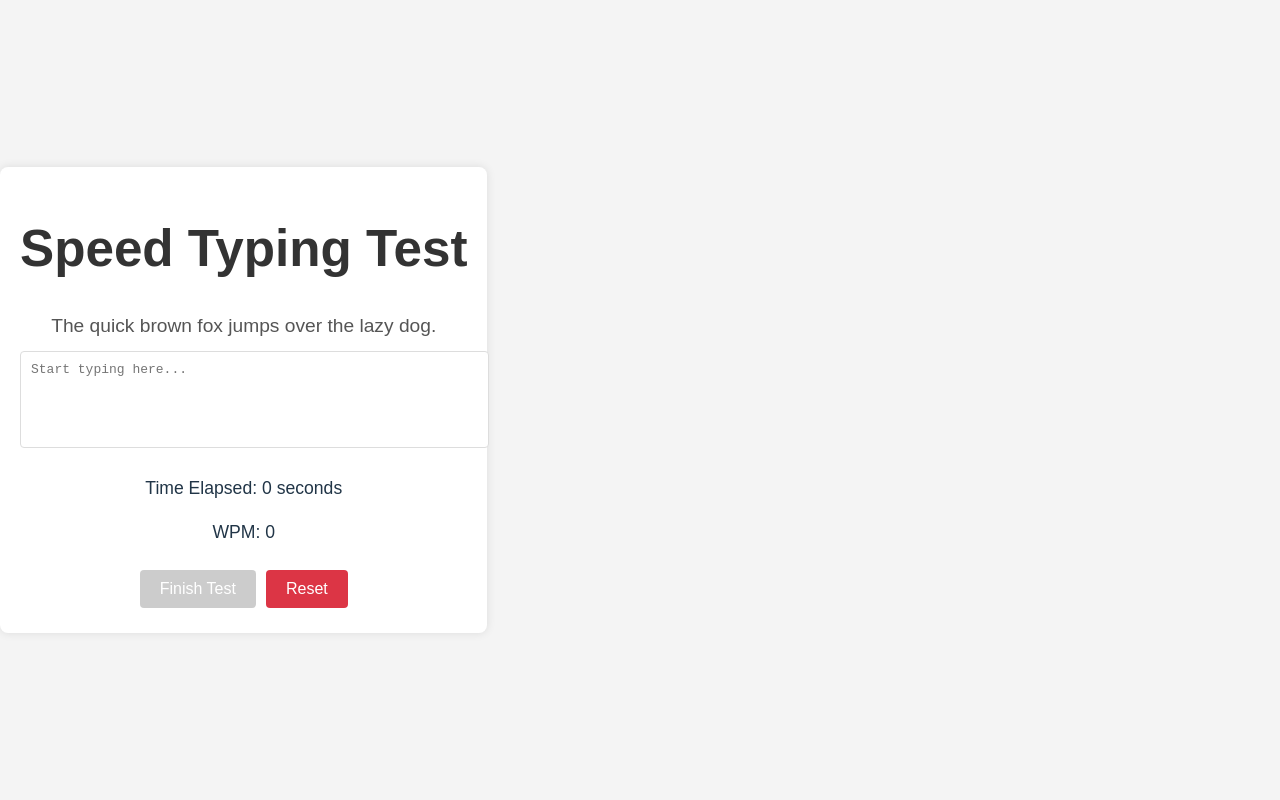
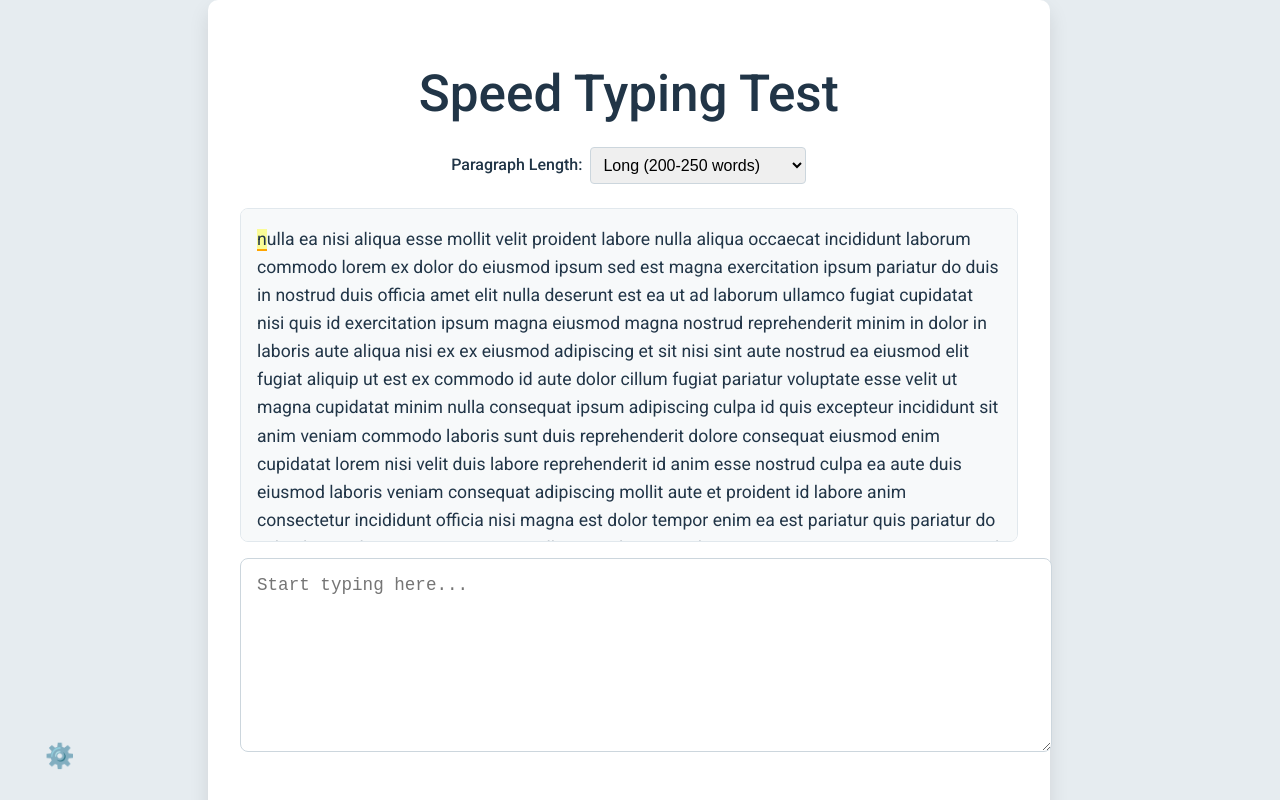
Before and after one commit to veerxyz/speedtesttypingproject, a React (Vite) app in the folder typing-test-app/: page / in a window 1280 px wide. Shown: the top 800 px of the page. Built offline with nearby package versions, Linux system fonts and the light colour scheme.

Commit message:
basics implemented: 3 types of paras added, and dark mode with settings button added.
next, seo implementation in code if possible, and maybe background change to dark as well..

```diff
--- a/typing-test-app/src/App.css
+++ b/typing-test-app/src/App.css
@@ -1,67 +1,189 @@
+/* Import a modern font */
+@import url('https://fonts.googleapis.com/css2?family=Roboto:wght@400;500&display=swap');
+
 body {
   margin: 0;
-  font-family: Arial, sans-serif;
-  background-color: #f4f4f4;
+  font-family: 'Roboto', sans-serif;
+  background: #e6ecf0;
+  display: flex;
+  justify-content: center;
+  align-items: center;
+  min-height: 100vh;
 }
 
 .container {
-  max-width: 700px;
-  margin: 50px auto;
-  padding: 20px;
+  position: relative;
+  width: 90%;
+  max-width: 800px;
+  padding: 2rem;
   background-color: #fff;
-  border-radius: 8px;
-  box-shadow: 0 0 10px rgba(0, 0, 0, 0.1);
+  border-radius: 10px;
+  box-shadow: 0 10px 20px rgba(0,0,0,0.1);
   text-align: center;
 }
 
+/* Dark mode styles for container and text */
+.container.dark-mode {
+  background-color: #2c2c2c;
+  color: #f1f1f1;
+}
+
+.container.dark-mode .prompt-text {
+  background: #3c3c3c;
+  border-color: #555;
+}
+
+.container.dark-mode textarea {
+  background: #3c3c3c;
+  color: #f1f1f1;
+  border-color: #555;
+}
+
 h1 {
-  color: #333;
+  color: inherit;
+  margin-bottom: 1.5rem;
+}
+
+.settings {
+  margin-bottom: 1.5rem;
+  display: flex;
+  justify-content: center;
+  align-items: center;
+  gap: 0.5rem;
+}
+
+.settings label {
+  font-weight: 500;
+}
+
+.settings select {
+  padding: 0.5rem;
+  font-size: 1rem;
+  border: 1px solid #ccd6dd;
+  border-radius: 4px;
 }
 
 .test-box {
-  margin: 20px 0;
+  margin-bottom: 2rem;
 }
 
 .prompt-text {
-  font-size: 1.2em;
-  margin-bottom: 10px;
-  color: #555;
+  background: #f7f9fa;
+  padding: 1rem;
+  border: 1px solid #e1e8ed;
+  border-radius: 8px;
+  font-size: 1.1rem;
+  line-height: 1.6;
+  text-align: left;
+  max-height: 300px;
+  overflow-y: auto;
+  margin-bottom: 1rem;
+}
+
+.prompt-text span.correct {
+  color: blue;
+}
+
+.prompt-text span.incorrect {
+  color: red;
+}
+
+.prompt-text span.current {
+  background: rgba(255, 255, 0, 0.4);
+  border-bottom: 2px solid orange;
 }
 
 textarea {
   width: 100%;
-  padding: 10px;
-  font-size: 1em;
-  border: 1px solid #ddd;
-  border-radius: 4px;
-  resize: none;
+  padding: 1rem;
+  font-size: 1.1rem;
+  border: 1px solid #ccd6dd;
+  border-radius: 8px;
+  resize: vertical;
 }
 
 .stats {
-  margin: 20px 0;
-  font-size: 1.1em;
+  display: flex;
+  justify-content: space-around;
+  margin: 1rem 0;
+  font-size: 1.2rem;
+}
+
+.buttons {
+  display: flex;
+  justify-content: center;
+  gap: 1rem;
 }
 
 .buttons button {
-  margin: 5px;
-  padding: 10px 20px;
-  font-size: 1em;
+  padding: 0.8rem 2rem;
+  font-size: 1rem;
   border: none;
-  border-radius: 4px;
+  border-radius: 8px;
   cursor: pointer;
+  transition: background 0.3s ease;
 }
 
 .buttons button:first-of-type {
   background-color: #28a745;
-  color: white;
+  color: #fff;
 }
 
 .buttons button:last-of-type {
-  background-color: #dc3545;
-  color: white;
+  background-color: #e74c3c;
+  color: #fff;
+}
+
+.buttons button:hover:not(:disabled) {
+  opacity: 0.9;
 }
 
 .buttons button:disabled {
-  background-color: #ccc;
+  background: #ccc;
   cursor: not-allowed;
 }
+
+.footer {
+  margin-top: 2rem;
+  text-align: center;
+  font-size: 0.9rem;
+}
+
+.footer a {
+  color: #3498db;
+  text-decoration: none;
+}
+
+.footer a:hover {
+  text-decoration: underline;
+}
+
+/* Settings toggle button and panel */
+.settings-toggle {
+  position: fixed;
+  bottom: 1rem;
+  left: 1rem;
+}
+
+.gear-button {
+  background: transparent;
+  border: none;
+  font-size: 1.5rem;
+  cursor: pointer;
+}
+
+.settings-panel {
+  margin-top: 0.5rem;
+  padding: 0.5rem;
+  background: #fff;
+  border: 1px solid #ccd6dd;
+  border-radius: 4px;
+  text-align: left;
+  font-size: 0.9rem;
+}
+
+.container.dark-mode .settings-panel {
+  background: #3c3c3c;
+  border-color: #555;
+  color: #f1f1f1;
+}
--- a/typing-test-app/src/App.jsx
+++ b/typing-test-app/src/App.jsx
@@ -2,91 +2,230 @@ import { useState, useEffect, useRef } from 'react';
 import './App.css';
 
 function App() {
-  // Predefined text for the test (you can customize this as needed)
-  const testText = "The quick brown fox jumps over the lazy dog.";
+  // List of common words for paragraph generation.
+  const wordsList = [
+    "lorem", "ipsum", "dolor", "sit", "amet", "consectetur", "adipiscing",
+    "elit", "sed", "do", "eiusmod", "tempor", "incididunt", "ut", "labore",
+    "et", "dolore", "magna", "aliqua", "enim", "ad", "minim", "veniam",
+    "quis", "nostrud", "exercitation", "ullamco", "laboris", "nisi", "aliquip",
+    "ex", "ea", "commodo", "consequat", "duis", "aute", "irure", "in",
+    "reprehenderit", "voluptate", "velit", "esse", "cillum", "fugiat",
+    "nulla", "pariatur", "excepteur", "sint", "occaecat", "cupidatat", "proident",
+    "sunt", "culpa", "officia", "deserunt", "mollit", "anim", "id", "est", "laborum"
+  ];
 
-  // Local states for tracking user input, timer, and status
+  // Function to generate a paragraph within a specified range.
+  const generateParagraph = (minWords, maxWords) => {
+    const wordCount = Math.floor(Math.random() * (maxWords - minWords + 1)) + minWords;
+    const paragraphArray = [];
+    for (let i = 0; i < wordCount; i++) {
+      const randomIndex = Math.floor(Math.random() * wordsList.length);
+      paragraphArray.push(wordsList[randomIndex]);
+    }
+    return paragraphArray.join(" ");
+  };
+
+  // Retrieve saved paragraph length setting from localStorage (if available).
+  const getSavedParaLength = () => localStorage.getItem("paraLength") || "long";
+
+  // Retrieve saved dark mode setting (if available) and convert to boolean.
+  const getSavedDarkMode = () => localStorage.getItem("darkMode") === "true";
+
+  // State for the paragraph length option: "short", "medium", "long".
+  const [paraLength, setParaLength] = useState(getSavedParaLength());
+  // State for dark mode.
+  const [darkMode, setDarkMode] = useState(getSavedDarkMode());
+  // State to control the visibility of the settings panel.
+  const [showSettings, setShowSettings] = useState(false);
+
+  // Other component states.
+  const [testText, setTestText] = useState("");
   const [userInput, setUserInput] = useState('');
   const [isStarted, setIsStarted] = useState(false);
   const [timeElapsed, setTimeElapsed] = useState(0);
   const [wpm, setWpm] = useState(0);
+  const [accuracy, setAccuracy] = useState(100);
   const [isFinished, setIsFinished] = useState(false);
 
-  // References to handle timing
   const intervalRef = useRef(null);
 
-  // Start the timer on first key press
+  // Function to get min/max words based on chosen paragraph length.
+  const getWordRange = (lengthSetting) => {
+    switch (lengthSetting) {
+      case "short":
+        return { min: 70, max: 80 };
+      case "medium":
+        return { min: 125, max: 150 };
+      case "long":
+      default:
+        return { min: 200, max: 250 };
+    }
+  };
+
+  // Generate initial paragraph on mount.
+  useEffect(() => {
+    const { min, max } = getWordRange(paraLength);
+    setTestText(generateParagraph(min, max));
+  // eslint-disable-next-line react-hooks/exhaustive-deps
+  }, []);
+
+  // Update accuracy whenever user input changes.
+  useEffect(() => {
+    if (userInput.length === 0) {
+      setAccuracy(100);
+    } else {
+      let correctCount = 0;
+      for (let i = 0; i < userInput.length; i++) {
+        if (userInput[i] === testText[i]) {
+          correctCount++;
+        }
+      }
+      setAccuracy((correctCount / userInput.length) * 100);
+    }
+  }, [userInput, testText]);
+
+  // Handle changes in the textarea.
   const handleInputChange = (e) => {
     const value = e.target.value;
     if (!isStarted) {
       setIsStarted(true);
-      // Start the timer which updates every second
       intervalRef.current = setInterval(() => {
         setTimeElapsed(prev => prev + 1);
       }, 1000);
     }
     setUserInput(value);
 
-    // Check if test is finished (optional: if user types full testText)
-    if (value === testText) {
+    // Automatically end the test once the user has typed the complete text.
+    if (value.length === testText.length) {
       endTest();
     }
   };
 
-  // Calculate Words Per Minute (WPM)
+  // Calculate Words Per Minute (WPM).
   const calculateWPM = (input, seconds) => {
     const wordsCount = input.trim().split(/\s+/).length;
     return seconds > 0 ? Math.round((wordsCount / seconds) * 60) : 0;
   };
 
-  // End the typing test
+  // End the test.
   const endTest = () => {
     clearInterval(intervalRef.current);
     setIsFinished(true);
-    const calculatedWPM = calculateWPM(userInput, timeElapsed);
-    setWpm(calculatedWPM);
+    setWpm(calculateWPM(userInput, timeElapsed));
   };
 
-  // Reset test to initial state
+  // Reset the test.
   const resetTest = () => {
     clearInterval(intervalRef.current);
     setUserInput('');
     setTimeElapsed(0);
     setWpm(0);
+    setAccuracy(100);
     setIsStarted(false);
     setIsFinished(false);
+    const { min, max } = getWordRange(paraLength);
+    setTestText(generateParagraph(min, max));
   };
 
-  // For manual test completion if user doesn't type the full text (optional)
+  // Manual finish option.
   const handleFinishClick = () => {
     if (isStarted && !isFinished) {
       endTest();
     }
   };
 
-  // Optional: Update wpm display in real-time (if desired)
+  // Update WPM in real time.
   useEffect(() => {
     if (isStarted && !isFinished) {
       setWpm(calculateWPM(userInput, timeElapsed));
     }
   }, [timeElapsed, userInput, isStarted, isFinished]);
 
+  // Render the test text with live per-character feedback.
+  const renderTestText = () => {
+    return testText.split("").map((char, index) => {
+      let colorClass = "";
+      if (index < userInput.length) {
+        if (char === " " && userInput[index] === " ") {
+          colorClass = "";
+        } else if (userInput[index] === char) {
+          colorClass = "correct";
+        } else {
+          colorClass = "incorrect";
+        }
+      }
+      if (index === userInput.length && !isFinished) {
+        colorClass += " current";
+      }
+      return (
+        <span key={index} className={colorClass.trim()}>
+          {char}
+        </span>
+      );
+    });
+  };
+
+  // Handle paragraph length selection change.
+  const handleParaLengthChange = (e) => {
+    const value = e.target.value;
+    setParaLength(value);
+    localStorage.setItem("paraLength", value);
+    // Immediately reset the test with a new paragraph.
+    clearInterval(intervalRef.current);
+    setUserInput('');
+    setTimeElapsed(0);
+    setWpm(0);
+    setAccuracy(100);
+    setIsStarted(false);
+    setIsFinished(false);
+    const { min, max } = getWordRange(value);
+    setTestText(generateParagraph(min, max));
+  };
+
+  // Toggle dark mode and persist the setting.
+  const handleDarkModeToggle = () => {
+    setDarkMode(prev => {
+      localStorage.setItem("darkMode", (!prev).toString());
+      return !prev;
+    });
+  };
+
+  // Toggle showing/hiding the settings panel.
+  const toggleSettingsPanel = () => {
+    setShowSettings(prev => !prev);
+  };
+
   return (
-    <div className="container">
+    <div className={`container ${darkMode ? "dark-mode" : ""}`}>
       <h1>Speed Typing Test</h1>
+      <div className="settings">
+        <label htmlFor="para-length">Paragraph Length:</label>
+        <select
+          id="para-length"
+          value={paraLength}
+          onChange={handleParaLengthChange}
+        >
+          <option value="short">Short (70-80 words)</option>
+          <option value="medium">Medium (125-150 words)</option>
+          <option value="long">Long (200-250 words)</option>
+        </select>
+      </div>
       <div className="test-box">
-        <p className="prompt-text">{testText}</p>
+        <div className="prompt-text">
+          {renderTestText()}
+        </div>
         <textarea
           placeholder="Start typing here..."
           value={userInput}
           onChange={handleInputChange}
           disabled={isFinished}
-          rows="5"
+          rows="8"
         />
       </div>
       <div className="stats">
-        <p>Time Elapsed: {timeElapsed} seconds</p>
-        <p>WPM: {wpm}</p>
+        <p>Time Elapsed: <span>{timeElapsed}</span> sec</p>
+        <p>WPM: <span>{wpm}</span></p>
+        <p>Accuracy: <span>{accuracy.toFixed(2)}</span>%</p>
       </div>
       <div className="buttons">
         <button onClick={handleFinishClick} disabled={isFinished || !isStarted}>
@@ -94,6 +233,33 @@ function App() {
         </button>
         <button onClick={resetTest}>Reset</button>
       </div>
+      {/* Footer placeholder */}
+      <div className="footer">
+        <p>
+          Placeholder text with a{" "}
+          <a href="https://example.com" target="_blank" rel="noopener noreferrer">
+            link
+          </a>.
+        </p>
+      </div>
+      {/* Settings button and panel for dark mode */}
+      <div className="settings-toggle">
+        <button className="gear-button" onClick={toggleSettingsPanel}>
+          ⚙️
+        </button>
+        {showSettings && (
+          <div className="settings-panel">
+            <label>
+              Dark Mode:
+              <input
+                type="checkbox"
+                checked={darkMode}
+                onChange={handleDarkModeToggle}
+              />
+            </label>
+          </div>
+        )}
+      </div>
     </div>
   );
 }
```
